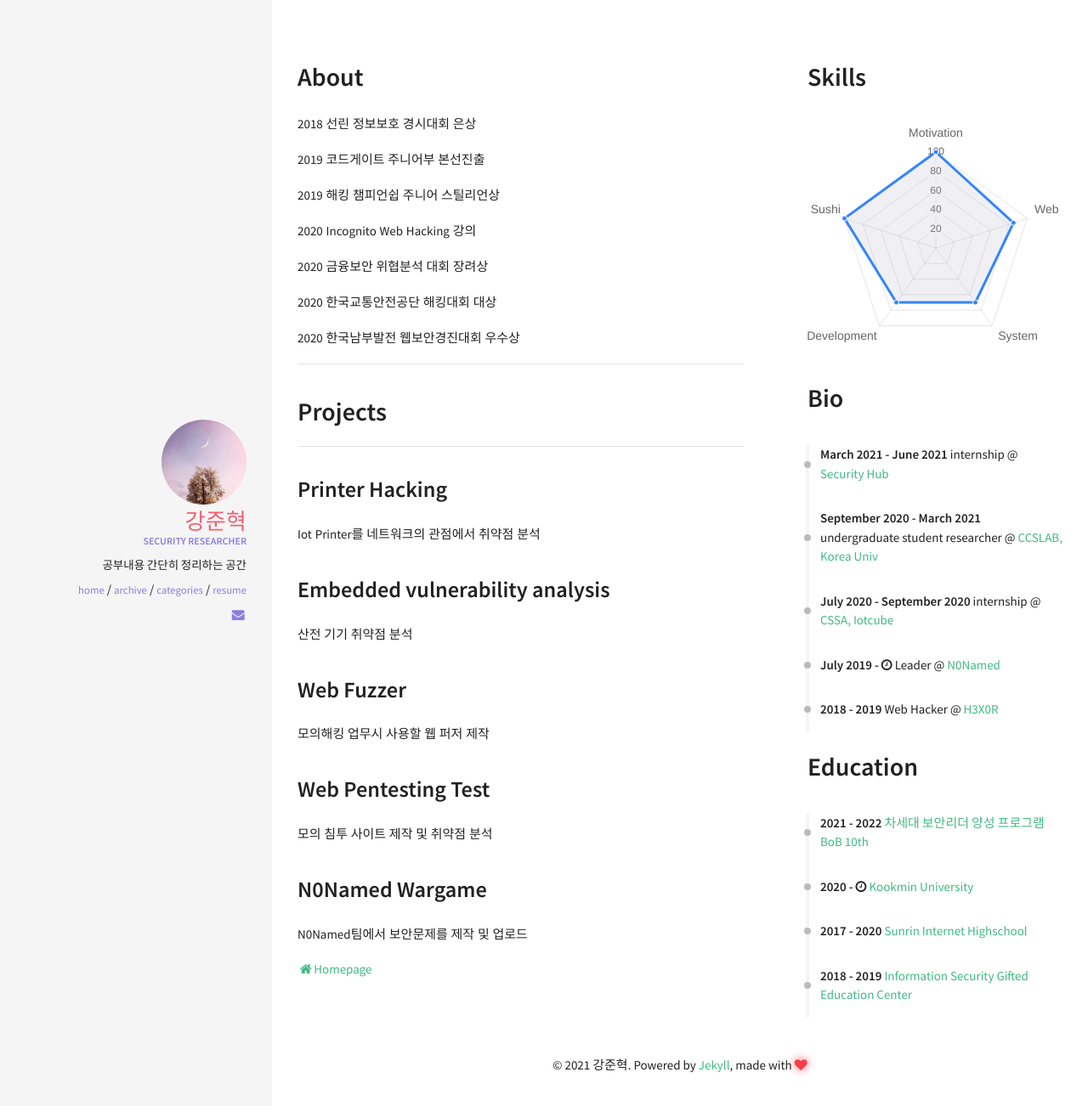
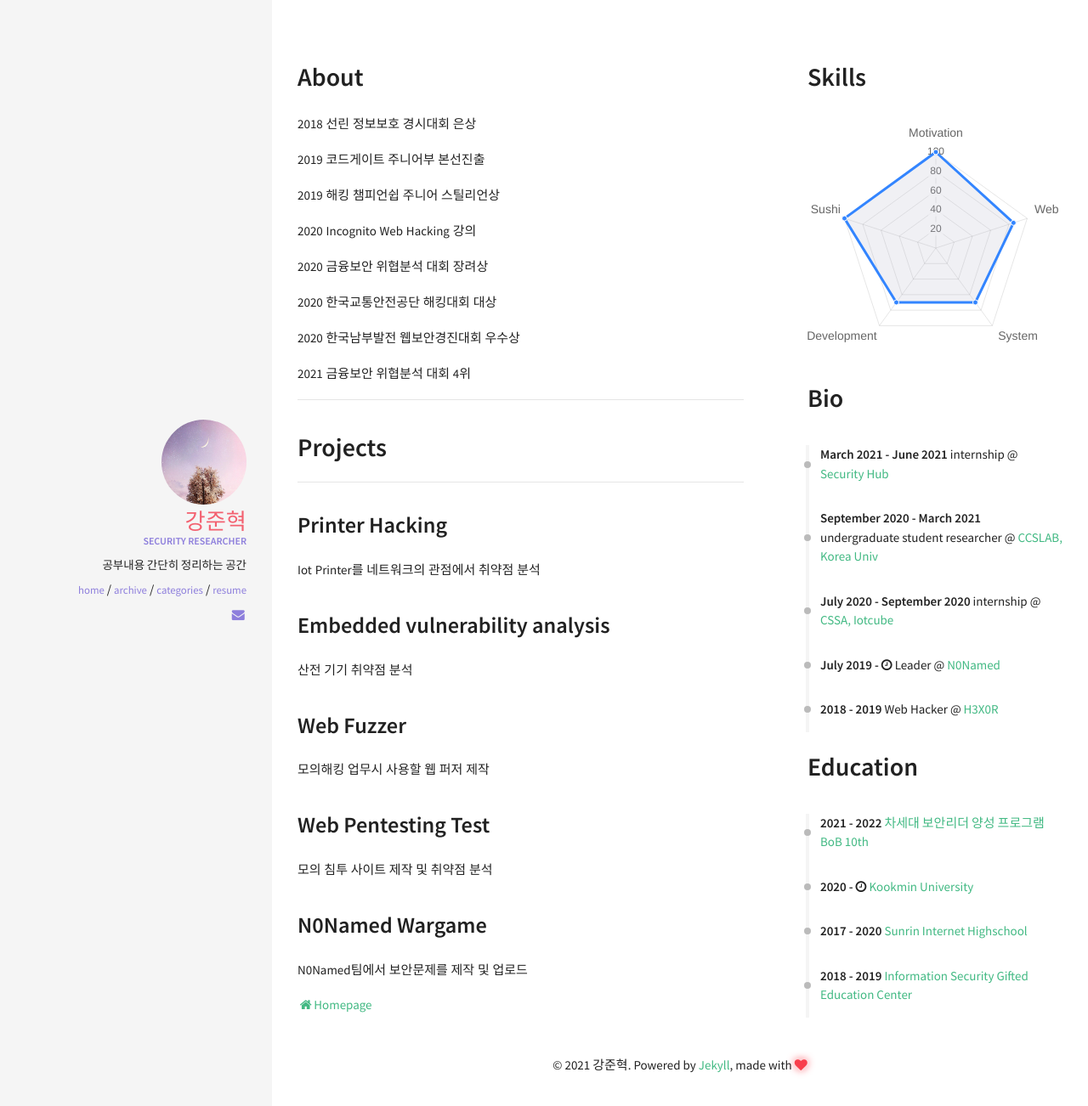
Before and after one commit to kangsecu/kangsecu.github.io, a Jekyll site: the page built from resume.html, in a window 1280 px wide. Shown: the top 1302 px of the page at 85% size. Built offline with Jekyll 4.4.1, drawn with Linux system fonts in a browser that asks for light colours; nearby versions of some CDN libraries.

Commit message:
Update about.html

```diff
--- a/_includes/sections/about.html
+++ b/_includes/sections/about.html
@@ -8,5 +8,6 @@
     <p>2020 금융보안 위협분석 대회 장려상
     <p>2020 한국교통안전공단 해킹대회 대상
     <p>2020 한국남부발전 웹보안경진대회 우수상
+    <p>2021 금융보안 위협분석 대회 4위
 </div>
 <hr>
```
